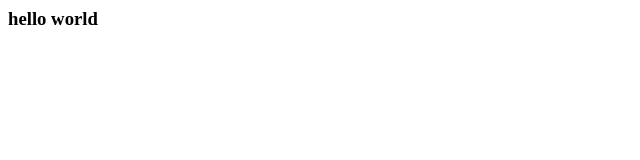
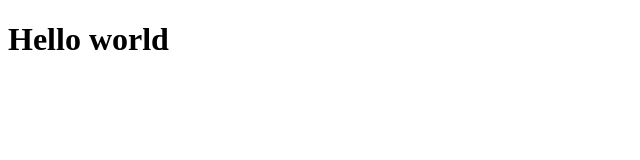
Before and after one commit to benssoon/novi-test, a plain HTML site: page index.html in a window 1280 px wide. Shown: the whole page, without its empty margins (0-640 px from the left). Drawn offline with Linux system fonts and the light colour scheme.

Commit message:
updated the website

```diff
--- a/index.html
+++ b/index.html
@@ -1 +1,10 @@
-<h3>hello world</h3>
+<!DOCTYPE html>
+<html lang="en">
+  <head>
+    <meta charset="UTF-8">
+    <title>Come on guys, come up with a better title than "Title"</title>
+  </head>
+  <body>
+    <h1>Hello world</h1>
+  </body>
+</html>
```
